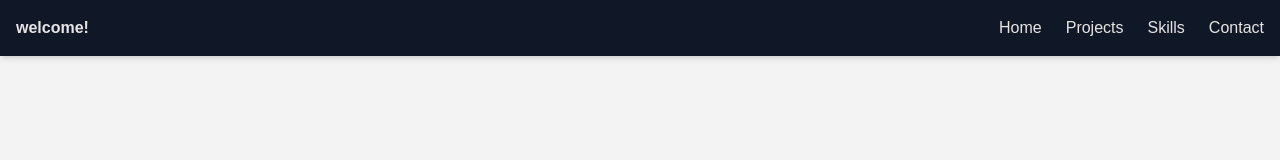
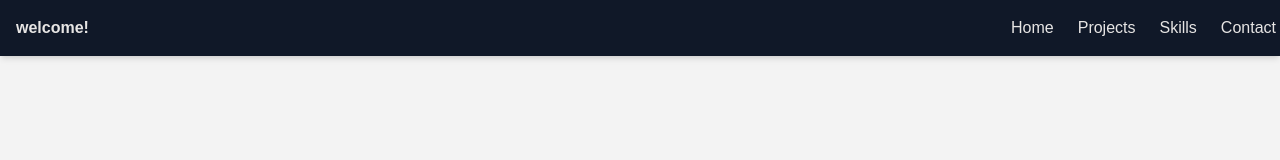
Before and after one commit to Anchetakent/personal-portfolio-website, a React (Vite) app in the folder portfolio-frontend/: page / in a window 1280 px wide. Shown: the top 160 px of the page. Built offline with nearby package versions, Linux system fonts and the light colour scheme.

Commit message:
adjust margin in header component

```diff
--- a/portfolio-frontend/src/components/Header.jsx
+++ b/portfolio-frontend/src/components/Header.jsx
@@ -25,7 +25,7 @@ export function Header() {
 
         <nav className={`
           ${isOpen ? "block" : "hidden"}
-          absolute md:static top-16 left-0 w-full md:w-auto bg-gray-900 md:bg-transparent md:block
+          absolute md:static top-16 left-0 w-full md:w-auto bg-gray-900 md:bg-transparent md:block -m-3
         `}>
           <ul className="flex flex-col md:flex-row space-y-4 md:space-y-0 md:space-x-6 p-6 md:p-0">
             <li><a href="#hero" onClick={() => setIsOpen(false)} className="text-stone-200 hover:text-stone-300 hover:underline font-medium block">Home</a></li>
```
